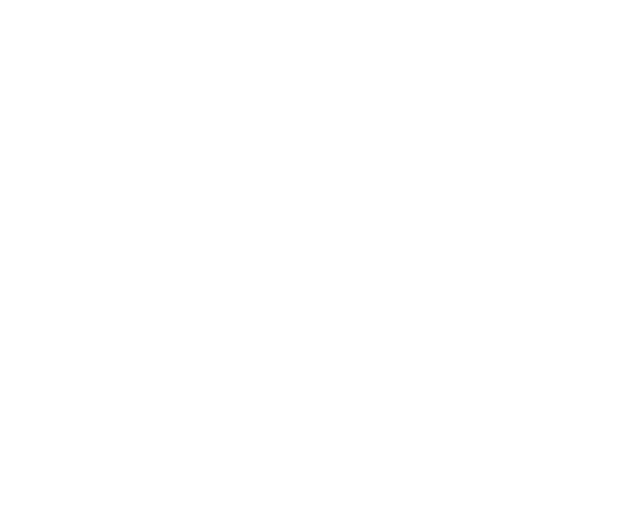
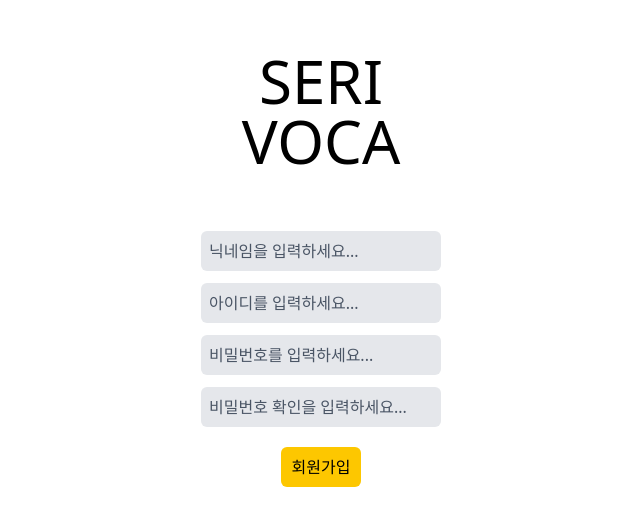
Before and after one commit to SeriVoca/SeriVoca-front, a React (Vite) app: page /signup in a window 1280 px wide. Before the commit this address had no page. Shown: the part 131-656 px from the top of the page, without its empty margins (319-959 px from the left). Built offline with nearby package versions, Linux system fonts and the light colour scheme.

Commit message:
feat: 회원가입 페이지 추가

```diff
--- a/src/App.tsx
+++ b/src/App.tsx
@@ -1,4 +1,5 @@
 import LoginPage from './pages/LoginPage';
+import SignupPage from './pages/SignupPage';
 import { BrowserRouter, Routes, Route } from 'react-router-dom';
 
 function App() {
@@ -6,7 +7,11 @@
     <>
       <BrowserRouter>
         <Routes>
+          <Route path="/" element={<LoginPage />} />
           <Route path="/login" element={<LoginPage />} />
+          <Route path="/signup" element={<SignupPage />} />
+
+          /** Protected Route 혹은 Private Route 구현 필요 */
         </Routes>
       </BrowserRouter>
     </>
--- a/src/pages/LoginPage.tsx
+++ b/src/pages/LoginPage.tsx
@@ -1,6 +1,7 @@
 import { z } from 'zod';
 import { useForm } from 'react-hook-form';
 import { zodResolver } from '@hookform/resolvers/zod';
+import { useNavigate } from 'react-router-dom';
 
 // useForm 이 참고할 schema
 const schema = z.object({
@@ -17,6 +18,9 @@
 type LoginFields = z.infer<typeof schema>;
 
 const LoginPage = () => {
+
+  const navigate = useNavigate();
+
   const {
     register,
     handleSubmit,
@@ -35,6 +39,10 @@
 
     // api 호출 로직
   };
+
+  const handleSignupButton = () => {
+    navigate('/signup');
+  }
 
   return (
     <div className="flex h-dvh flex-col items-center justify-center gap-5">
@@ -64,7 +72,7 @@
       >
         로그인
       </button>
-      <button className="mt-15 cursor-pointer underline">회원가입</button>
+      <button onClick={() => handleSignupButton()} className="mt-15 cursor-pointer underline">회원가입</button>
     </div>
   );
 };
--- /dev/null
+++ b/src/pages/SignupPage.tsx
@@ -0,0 +1,93 @@
+import { z } from 'zod';
+import { useForm } from 'react-hook-form';
+import { zodResolver } from '@hookform/resolvers/zod';
+
+// zod 로 form 전체의 입력 필드 구조 schema 작성
+const schema = z.object({
+    nickname: z.string()    // 한국어 닉네임에 관한 예외처리 및 기획
+    .min(2, { message: '닉네임은 2자 이상이어야 합니다.' })
+    .max(20, { message: '닉네임은 20자 이하여야 합니다.' }),
+    id: z
+    .string()
+    .min(8, { message: '아이디는 8자 이상이어야 합니다.' })
+    .max(20, { message: '아이디는 20자 이하여야 합니다.' }),
+    password: z
+    .string()
+    .min(8, { message: '비밀번호는 8자 이상이어야 합니다.' })
+    .max(20, { message: '비밀번호는 20자 이하여야 합니다.' }),
+    confirmPassword: z
+    .string()
+    .min(8, { message: '비밀번호는 8자 이상이어야 합니다.' })
+    .max(20, { message: '비밀번호는 20자 이하여야 합니다.' }),
+})
+.refine((data) => data.password === data.confirmPassword, {
+    path: ['confirmPassword'],
+    message: '비밀번호가 일치하지 않습니다.',
+});
+
+type SignupFields = z.infer<typeof schema>;
+
+const SignupPage = () => {
+    // useForm
+    const {
+        register,
+        handleSubmit,
+        formState: { errors },
+    } = useForm<SignupFields>({
+        defaultValues: {
+            nickname: '',
+            id: '',
+            password: '',
+            confirmPassword: '',
+        },
+        resolver: zodResolver(schema),
+        mode: 'onBlur',
+    })
+
+    // pseudo onSubmit
+    const onSubmit = async (formData: SignupFields) => {
+        await console.log(formData);
+    }
+
+    return (
+        <div className="flex h-dvh flex-col items-center justify-center gap-5">
+            <h1 className="mb-10 flex text-center text-6xl">
+                SERI
+                <br />
+                VOCA
+            </h1>
+            <div className="flex flex-col gap-3">
+                <input
+                    {...register('nickname')}
+                    className="h-10 w-60 rounded-md bg-gray-200 p-2 placeholder-gray-600"
+                    placeholder="닉네임을 입력하세요..."></input>
+                {errors.nickname && <div className="text-sm text-red-500">{errors.nickname.message}</div>}
+                <input
+                    {...register('id')}
+                    className="h-10 w-60 rounded-md bg-gray-200 p-2 placeholder-gray-600"
+                    placeholder="아이디를 입력하세요..."></input>
+                {errors.id && <div className="text-sm text-red-500">{errors.id.message}</div>}
+                <input
+                    {...register('password')}
+                    type="password"
+                    className="h-10 w-60 rounded-md bg-gray-200 p-2 placeholder-gray-600"
+                    placeholder="비밀번호를 입력하세요..."></input>
+                {errors.password && <div className="text-sm text-red-500">{errors.password.message}</div>}
+                <input
+                    {...register('confirmPassword')}
+                    type="password"
+                    className="h-10 w-60 rounded-md bg-gray-200 p-2 placeholder-gray-600"
+                    placeholder="비밀번호 확인을 입력하세요..."></input>
+                {errors.confirmPassword && <div className="text-sm text-red-500">{errors.confirmPassword.message}</div>}
+            </div>
+            <button
+                onClick={handleSubmit(onSubmit)}
+                className="h-10 w-20 cursor-pointer rounded-md bg-yellow-400 p-2"
+            >
+                회원가입
+            </button>
+        </div>
+    )
+}
+
+export default SignupPage;
```
